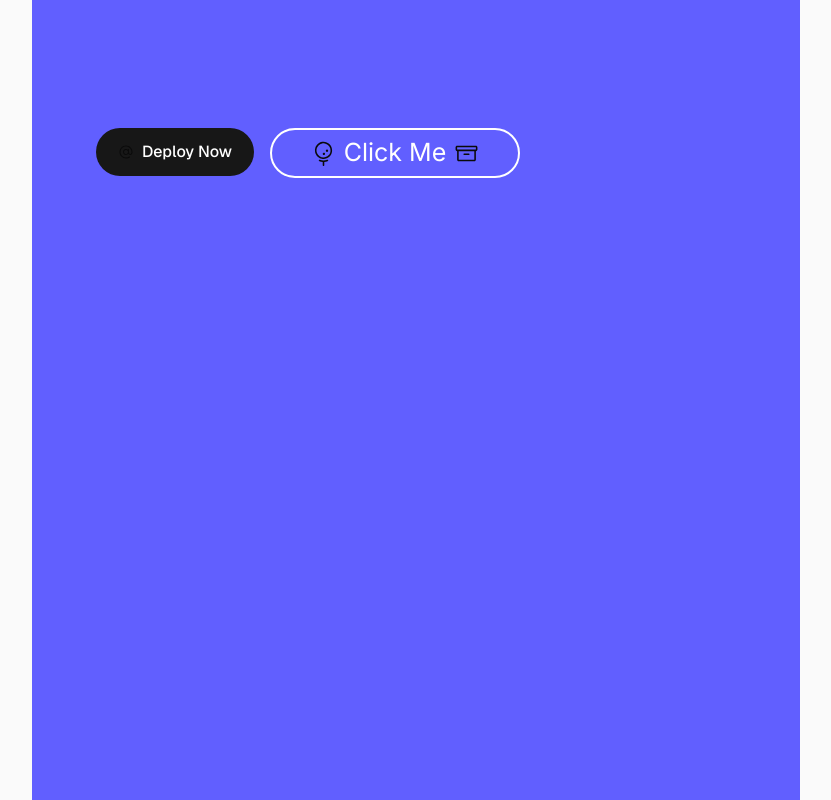
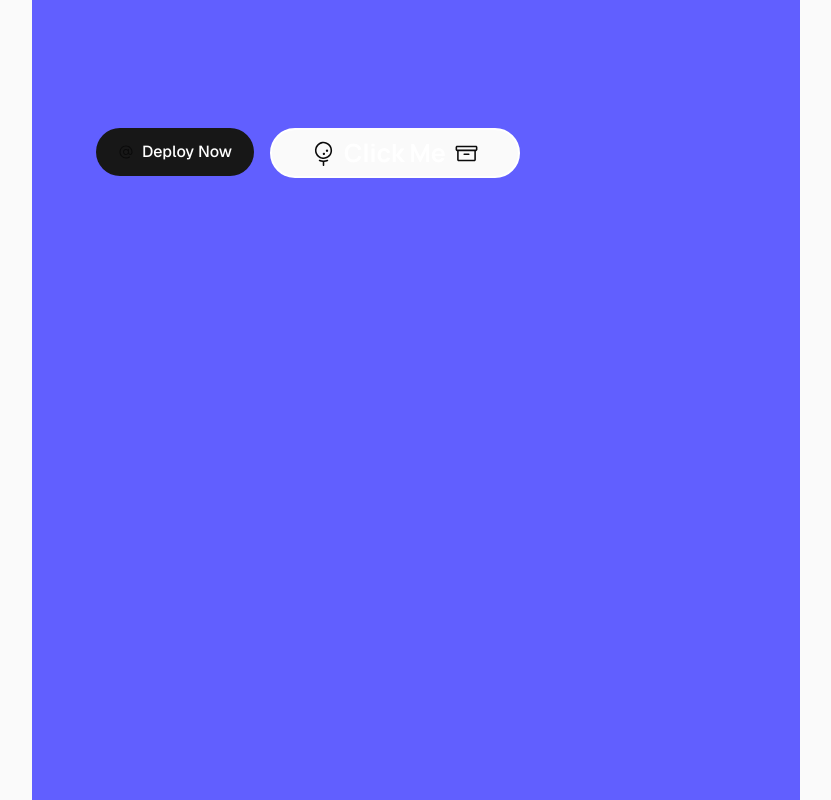
Before and after one commit to son-fr/Test-d-alternance-d-veloppeur-Front-end-Uxer, a Next.js app in the folder nextjs-dashboard/: page / in a window 1280 px wide. Shown: the whole page, without its empty margins (224-1055 px from the left). Built offline with nearby package versions, Linux system fonts and the light colour scheme; a web font is replaced by a local one.

Commit message:
[TEST] usage color and font with the component

```diff
--- a/nextjs-dashboard/app/component/button.tsx
+++ b/nextjs-dashboard/app/component/button.tsx
@@ -38,10 +38,10 @@ export type Button_props = {
  * @param {number} height - The height of the button (in px). (default: 15)
  * @param {number} width - The width of the button (in px). (default: 15)
  * @param {Colors_state} color - The color of the button on 4 state. (default: {
-                                                                        default : 'Neutral/Grey/50',
-                                                                        hover: 'Semantic/Cyan/500',
-                                                                        focus: 'Neutral/Grey/50',
-                                                                        disabled: 'Neutral/Grey/50',
+                                                                        default : 'none',
+                                                                        hover: 'none',
+                                                                        focus: 'none',
+                                                                        disabled: 'none',
                                                                     }, )
  * @param {'left_up' | 'center_up' | 'right_up' |
  *         'left_center' | 'center_center' | 'right_center' |
@@ -63,7 +63,7 @@ export default function Button({text, font_param = {
                                             default : 'none',
                                             hover: 'none',
                                             focus: 'none',
-                                            disabled: 'Semantic/Yellow/300',
+                                            disabled: 'none',
                                         },
                                 position = "center_center",
                                 icons = ['none', 'none'],
--- a/nextjs-dashboard/app/page.tsx
+++ b/nextjs-dashboard/app/page.tsx
@@ -22,7 +22,7 @@ export default function Home() {
             />
             Deploy Now
           </a>
-          <Button text="Click Me" height={50} width={250} position="center_center" text_size={[25, 25, 25]} icons={['golf', 'archive']} border={2} font={sora}/>
+          <Button text="Click Me" height={50} width={250} position="center_center" text_size={[25, 25, 25]} icons={['golf', 'archive']} border={2} color={{default: 'Neutral/Grey/50',hover: 'Semantic/Cyan/400'}} font_param={{font: manrope, weight: 700}} />
         </div>
       </main>
     </div>
```
